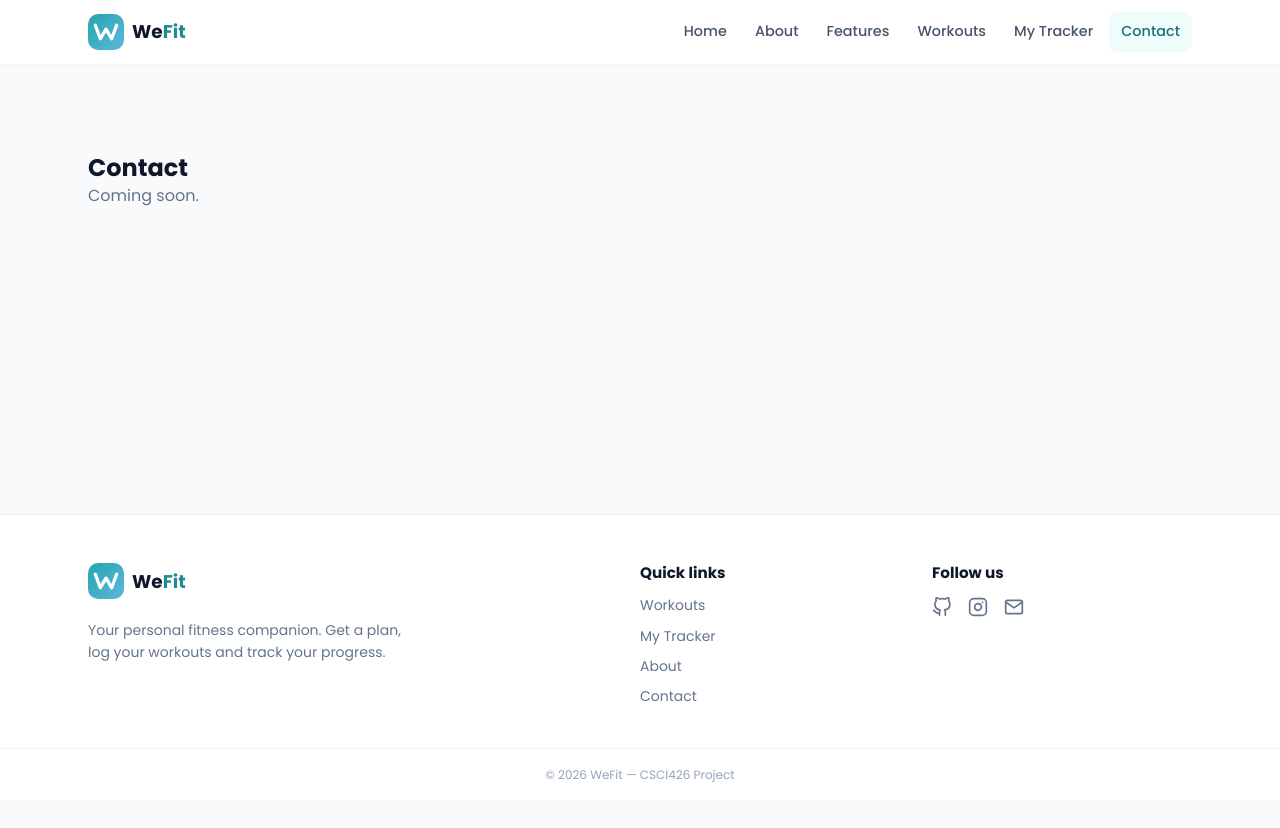
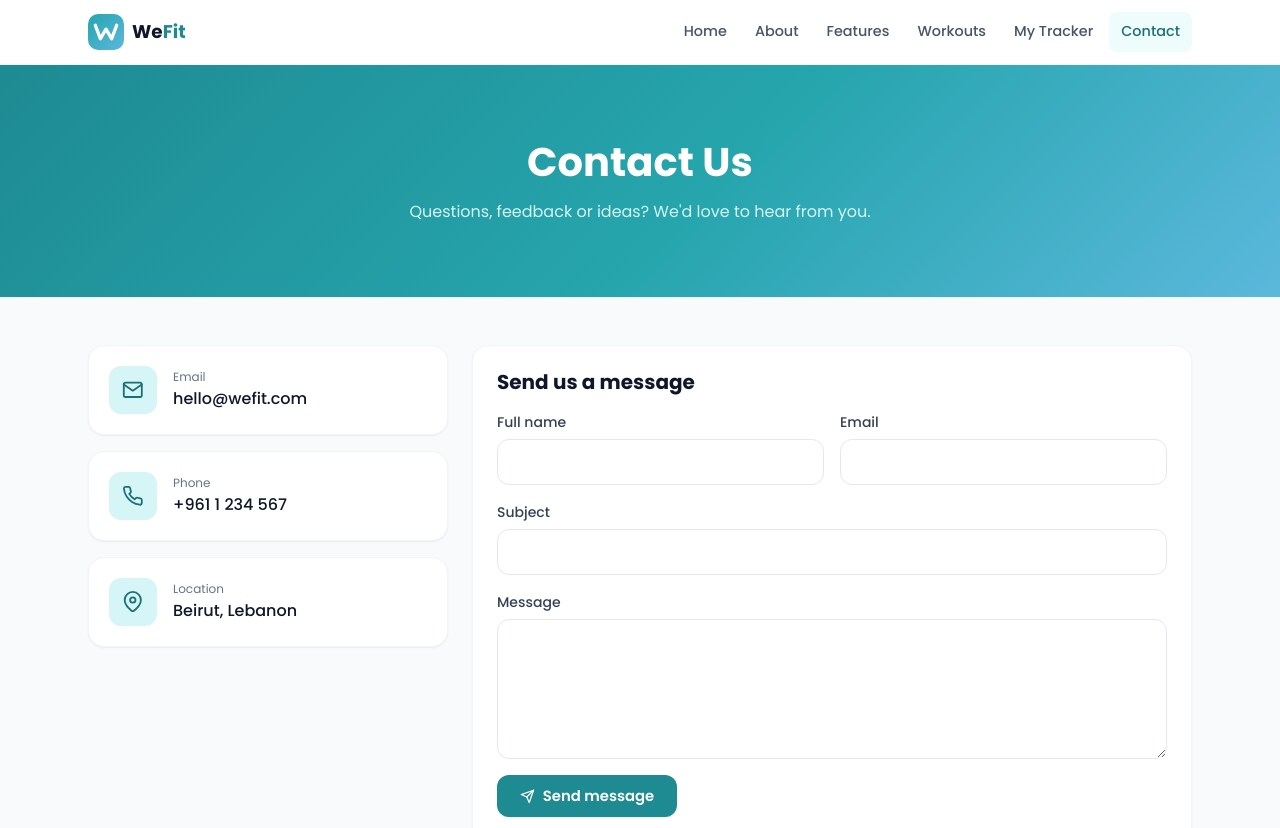
Before and after one commit to bcharagracy/wefit, a React (Vite) app: page /contact in a window 1280 px wide. Shown: the top 828 px of the page. Before the commit the page ends 800 px from the top, so only its background shows below. Built offline with nearby package versions, Linux system fonts and the light colour scheme.

Commit message:
Add Contact page with form validation and 404 page

```diff
--- /dev/null
+++ b/src/pages/Contact.css
@@ -0,0 +1,62 @@
+.contact-grid {
+  display: grid;
+  gap: 24px;
+  align-items: start;
+  padding-top: 48px;
+  padding-bottom: 64px;
+}
+
+@media (min-width: 1024px) {
+  .contact-grid {
+    grid-template-columns: 1fr 2fr;
+  }
+}
+
+.contact-grid h2 {
+  font-size: 1.25rem;
+}
+
+.info-list {
+  display: flex;
+  flex-direction: column;
+  gap: 16px;
+}
+
+.info-card {
+  display: flex;
+  align-items: center;
+  gap: 16px;
+  padding: 20px;
+}
+
+.info-label {
+  font-size: 0.75rem;
+  color: var(--gray-500);
+}
+
+.info-value {
+  font-weight: 500;
+  color: var(--gray-900);
+}
+
+.sent {
+  padding: 40px 0;
+  text-align: center;
+}
+
+.sent-icon {
+  font-size: 3rem;
+  color: var(--primary-600);
+}
+
+.sent h2 {
+  margin-top: 16px;
+}
+
+.sent .muted {
+  margin-top: 8px;
+}
+
+.sent .btn {
+  margin-top: 24px;
+}
--- a/src/pages/Contact.jsx
+++ b/src/pages/Contact.jsx
@@ -1,10 +1,105 @@
+import { useState } from "react";
+import { FiMail, FiPhone, FiMapPin, FiSend, FiCheckCircle } from "react-icons/fi";
+import PageHeader from "../components/PageHeader.jsx";
+import "./Contact.css";
+
+const emptyForm = { name: "", email: "", subject: "", message: "" };
+
+const info = [
+  { icon: FiMail, label: "Email", value: "hello@wefit.com" },
+  { icon: FiPhone, label: "Phone", value: "+961 1 234 567" },
+  { icon: FiMapPin, label: "Location", value: "Beirut, Lebanon" },
+];
+
+// Returns an object with one message for each field that has a problem
+function validate(form) {
+  const errors = {};
+  if (!form.name.trim()) errors.name = "Name is required.";
+  if (!form.email.trim()) errors.email = "Email is required.";
+  else if (!/^\S+@\S+\.\S+$/.test(form.email)) errors.email = "Please enter a valid email.";
+  if (!form.subject.trim()) errors.subject = "Subject is required.";
+  if (form.message.trim().length < 10) errors.message = "Message must be at least 10 characters.";
+  return errors;
+}
+
 export default function Contact() {
+  const [form, setForm] = useState(emptyForm);
+  const [errors, setErrors] = useState({});
+  const [sent, setSent] = useState(false);
+
+  // One handler for every field, using the input's name attribute
+  const handleChange = (e) => setForm({ ...form, [e.target.name]: e.target.value });
+
+  const handleSubmit = (e) => {
+    e.preventDefault();
+    const found = validate(form);
+    setErrors(found);
+    if (Object.keys(found).length === 0) {
+      // Phase 1 has no backend, so we only show a success message
+      setSent(true);
+      setForm(emptyForm);
+    }
+  };
+
+  const field = (name, label, type = "text") => (
+    <div className="form-group">
+      <label className="label" htmlFor={name}>{label}</label>
+      <input id={name} name={name} type={type} value={form[name]} onChange={handleChange}
+        className={errors[name] ? "input invalid" : "input"} />
+      {errors[name] && <p className="error-text">{errors[name]}</p>}
+    </div>
+  );
+
   return (
-    <section className="section">
-      <div className="container">
-        <h1>Contact</h1>
-        <p className="muted">Coming soon.</p>
-      </div>
-    </section>
+    <>
+      <PageHeader title="Contact Us" subtitle="Questions, feedback or ideas? We'd love to hear from you." />
+
+      <section className="container contact-grid">
+        <div className="info-list">
+          {info.map(({ icon: Icon, label, value }) => (
+            <div key={label} className="card info-card">
+              <span className="icon-box"><Icon /></span>
+              <div>
+                <p className="info-label">{label}</p>
+                <p className="info-value">{value}</p>
+              </div>
+            </div>
+          ))}
+        </div>
+
+        <div className="card">
+          {sent ? (
+            <div className="sent">
+              <FiCheckCircle className="sent-icon" />
+              <h2>Message sent!</h2>
+              <p className="muted">Thanks for reaching out. We'll get back to you soon.</p>
+              <button onClick={() => setSent(false)} className="btn btn-outline">
+                Send another message
+              </button>
+            </div>
+          ) : (
+            <form onSubmit={handleSubmit} noValidate className="form-stack">
+              <h2>Send us a message</h2>
+              <div className="form-row">
+                {field("name", "Full name")}
+                {field("email", "Email", "email")}
+              </div>
+              {field("subject", "Subject")}
+              <div className="form-group">
+                <label className="label" htmlFor="message">Message</label>
+                <textarea id="message" name="message" rows="5" value={form.message} onChange={handleChange}
+                  className={errors.message ? "input invalid" : "input"} />
+                {errors.message && <p className="error-text">{errors.message}</p>}
+              </div>
+              <div>
+                <button type="submit" className="btn btn-primary">
+                  <FiSend /> Send message
+                </button>
+              </div>
+            </form>
+          )}
+        </div>
+      </section>
+    </>
   );
 }
--- a/src/pages/NotFound.jsx
+++ b/src/pages/NotFound.jsx
@@ -1,10 +1,12 @@
+import { Link } from "react-router-dom";
+
 export default function NotFound() {
   return (
-    <section className="section">
-      <div className="container">
-        <h1>Page not found</h1>
-        <p className="muted">Coming soon.</p>
-      </div>
-    </section>
+    <div className="not-found">
+      <p className="not-found-code">404</p>
+      <h1>Page not found</h1>
+      <p>Looks like this page went for a run and never came back.</p>
+      <Link to="/" className="btn btn-primary">Back to home</Link>
+    </div>
   );
 }
```
